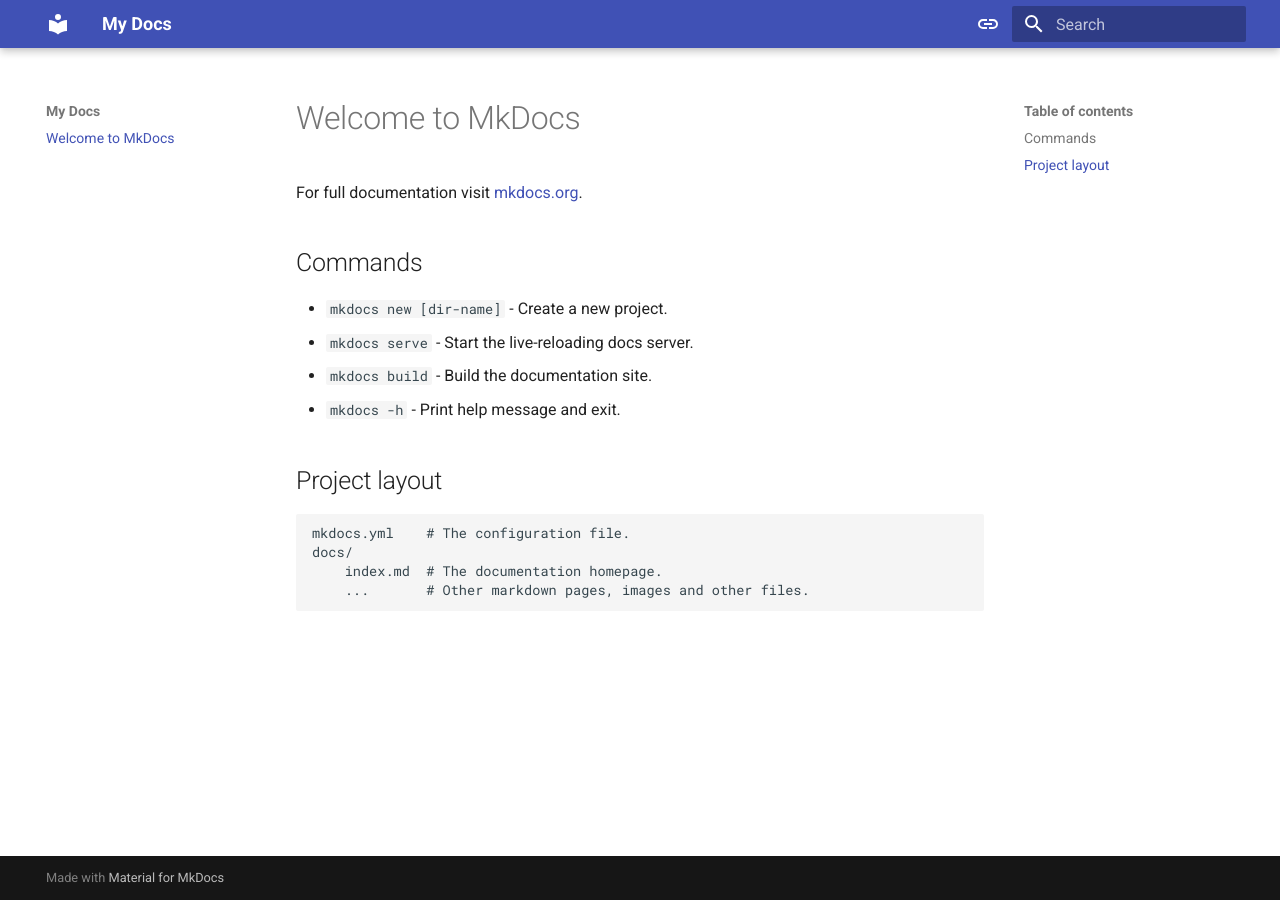
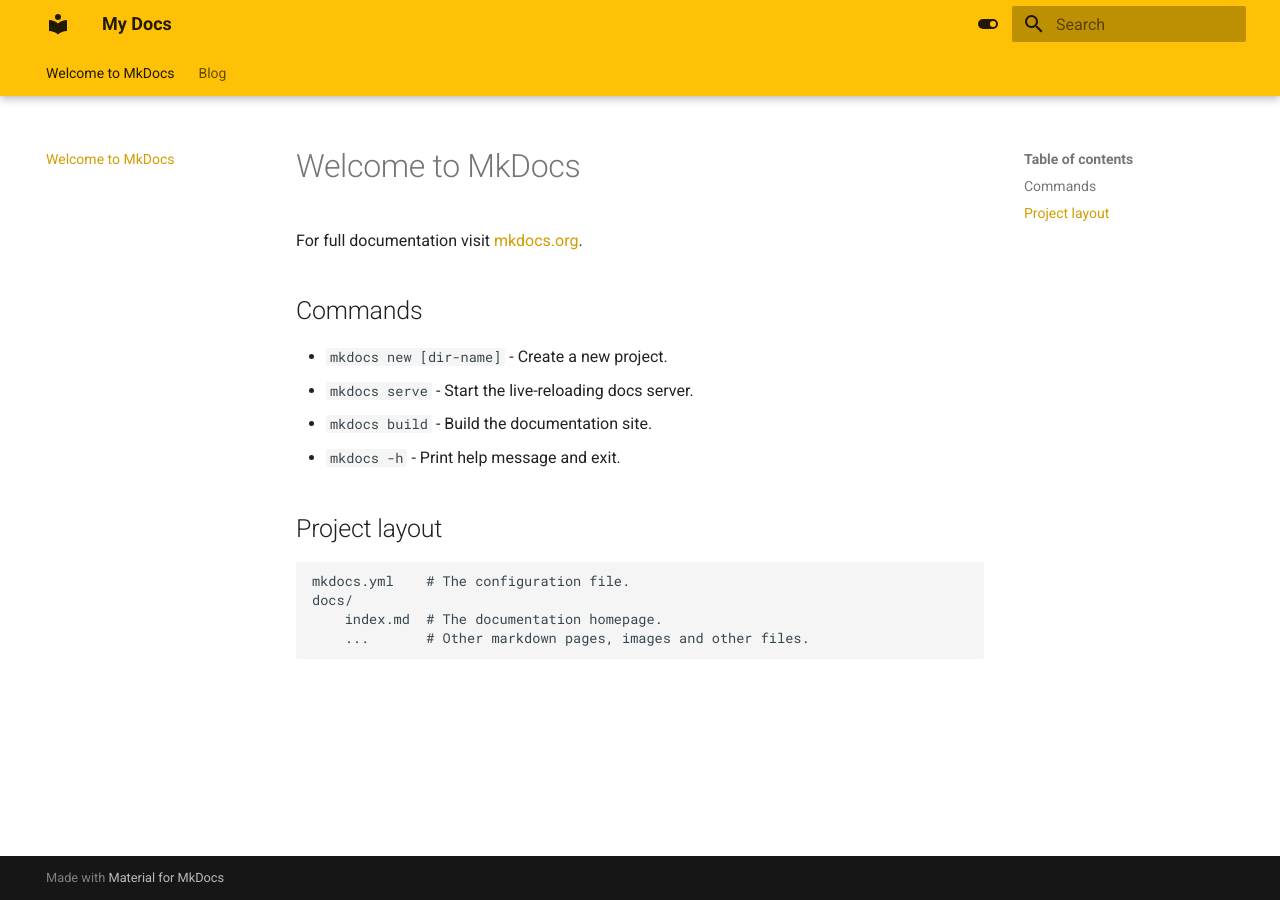
Before and after one commit to nabilseid/nabilseid.github.io, an MkDocs documentation site: the page built from docs/index.md, in a window 1280 px wide. Built offline with MkDocs 1.6.1 and Material for MkDocs 9.7.7, drawn with Linux system fonts in a browser that asks for light colours.

```diff
--- a/mkdocs.yml
+++ b/mkdocs.yml
@@ -1,25 +1,42 @@
 site_name: My Docs
 
+# Theme
 theme:
   name: material
-  palette: # color palette
+  features:
+    - navigation.tabs
+    - navigation.tabs.sticky
+    - navigation.sections
+    - navigation.path
+    - navigation.indexes
+    - search.suggest
+    - search.highlight
+    - search.share
 
-    # Palette toggle for automatic mode
-    - media: "(prefers-color-scheme)"
-      toggle:
-        icon: material/link
-        name: Switch to light mode
 
-    # Palette toggle for light mode
-    - media: "(prefers-color-scheme: light)"
-      scheme: default
+  palette:
+    - scheme: default
+      primary: amber
+      accent: indigo
       toggle:
         icon: material/toggle-switch
         name: Switch to dark mode
-
-    # Palette toggle for dark mode
-    - media: "(prefers-color-scheme: dark)"
-      scheme: slate
+    - scheme: slate
+      primary: amber
+      accent: indigo
       toggle:
         icon: material/toggle-switch-off-outline
-        name: Switch to system preference
+        name: Switch to light mode
+  icon:
+    logo: material/library
+
+plugins:
+  - search
+  - blog
+  - rss:
+      match_path: blog/posts/.*
+      date_from_meta:
+        as_creation: date
+      categories:
+        - categories
+        - tags
```
Also changed, not shown: docs/posts/.authors.yml (added).
